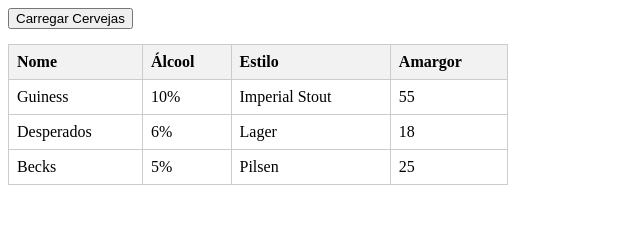
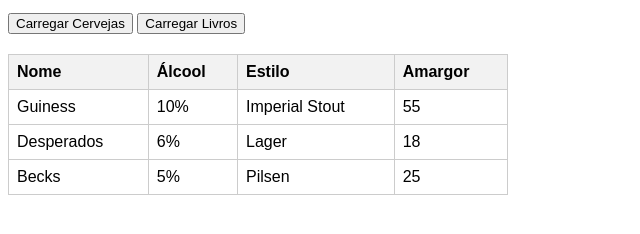
Before and after one commit to ariadnyD/RECEITAS--PWEB, a plain HTML site: page Receita6/index.html in a window 1280 px wide. Both pictures are taken after a click on the button "Carregar Cervejas". Shown: the whole page, without its empty margins (0-640 px from the left). Drawn offline with Linux system fonts and the light colour scheme.

Commit message:
Receita 6 'versao quest 6'

```diff
--- a/Receita6/index.html
+++ b/Receita6/index.html
@@ -2,8 +2,9 @@
 <html>
     <head>
         <meta charset="UTF-8">
-      <title>Receita 6</title>
+        <title>Função Genérica de Tabela Final</title>
         <style>
+                body { font-family: sans-serif; }
                 table {
                     width: 500px;
                     border-collapse: collapse;
@@ -17,42 +18,49 @@
                 th {
                     background-color: #f2f2f2;
                 }
+                button { margin: 5px 0; }
         </style>
     </head>
 
     <body>
-      <div><button id="botaoCarregar">Carregar Cervejas</button></div>
-      <div id="cervejasDiv"></div>
+        <div>
+            <button id="botaoCarregarCervejas">Carregar Cervejas</button>
+            <button id="botaoCarregarLivros">Carregar Livros</button>
+        </div>
+
+        <div id="tabelaDiv"></div>
     </body>
 
     <script>
-      let cervejas = [
+        const cervejas = [
             { name: "Guiness", alcohol: "10%", style: "Imperial Stout", ibu: "55" },
             { name: "Desperados", alcohol: "6%", style: "Lager", ibu: "18" },
             { name: "Becks", alcohol: "5%", style: "Pilsen", ibu: "25" }
         ];
+
+        const livros = [
+            { titulo: "O Senhor dos Anéis", autor: "J.R.R. Tolkien", ano: 1954 },
+            { titulo: "O Guia do Mochileiro das Galáxias", autor: "Douglas Adams", ano: 1979 },
+            { titulo: "1984", autor: "George Orwell", ano: 1949 }
+        ];
+
         const carregarDiv = (
-         cs,
-         targetId = "cervejasDiv",
-         headers = ["Nome", "Álcool", "Estilo", "Amargor"]
+            data,
+            targetId = "tabelaDiv",
+            headers = [],
+            propertyKeys = []
         ) => {
-
             const div = document.getElementById(targetId);
-
             if (!div) {
                 console.error(`O elemento com o id "${targetId}" não foi encontrado.`);
                 return;
             }
+
             const headerHtml = headers.map(header => `<th>${header}</th>`).join("");
-
-         const linhasDaTabela = cs.map(item => `
-            <tr>
-               <td>${item.name}</td>
-               <td>${item.alcohol}</td>
-               <td>${item.style}</td>
-               <td>${item.ibu}</td>
-            </tr>
-         `).join("");
+            const linhasDaTabela = data.map(item => {
+                const celulas = propertyKeys.map(key => `<td>${item[key] || ""}</td>`).join("");
+                return `<tr>${celulas}</tr>`;
+            }).join("");
 
             const tabelaHtml = `
                 <table>
@@ -66,13 +74,26 @@
                 </tbody>
                 </table>
             `;
-
             div.innerHTML = tabelaHtml;
         };
+        const botaoCervejas = document.getElementById("botaoCarregarCervejas");
+        botaoCervejas.addEventListener("click", () => {
+            carregarDiv(
+                cervejas,
+                "tabelaDiv",
+                ["Nome", "Álcool", "Estilo", "Amargor"],
+                ['name', 'alcohol', 'style', 'ibu']
+            );
+        });
 
-      let botao = document.getElementById("botaoCarregar");
-
-      botao.addEventListener("click", () => carregarDiv(cervejas));
-
+        const botaoLivros = document.getElementById("botaoCarregarLivros");
+        botaoLivros.addEventListener("click", () => {
+            carregarDiv(
+                livros,
+                "tabelaDiv",
+                ["Título do Livro", "Autor", "Ano de Publicação"],
+                ['titulo', 'autor', 'ano']
+            );
+        });
     </script>
 </html>
```
Lines whose indentation alone changed are shown as unchanged.
